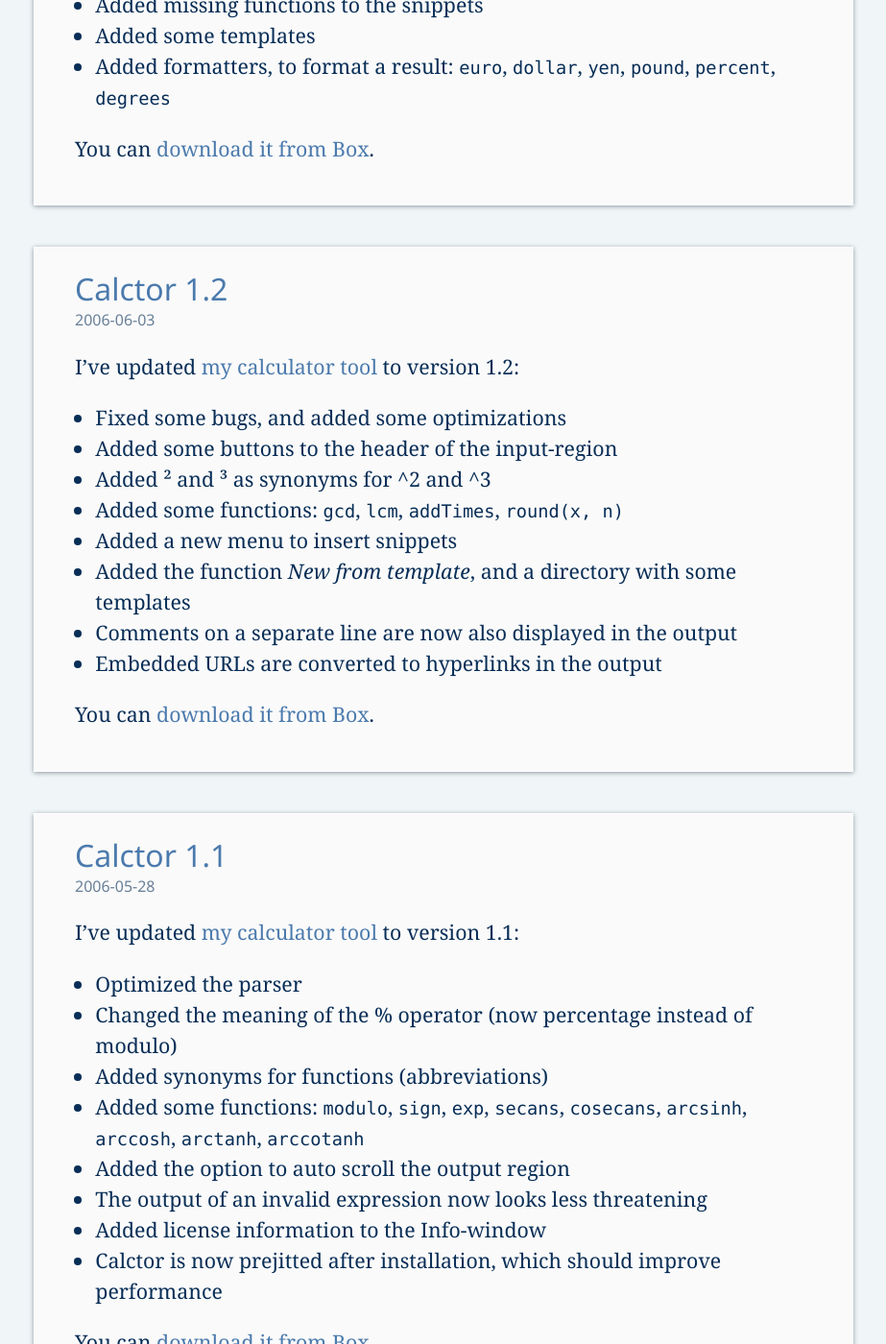
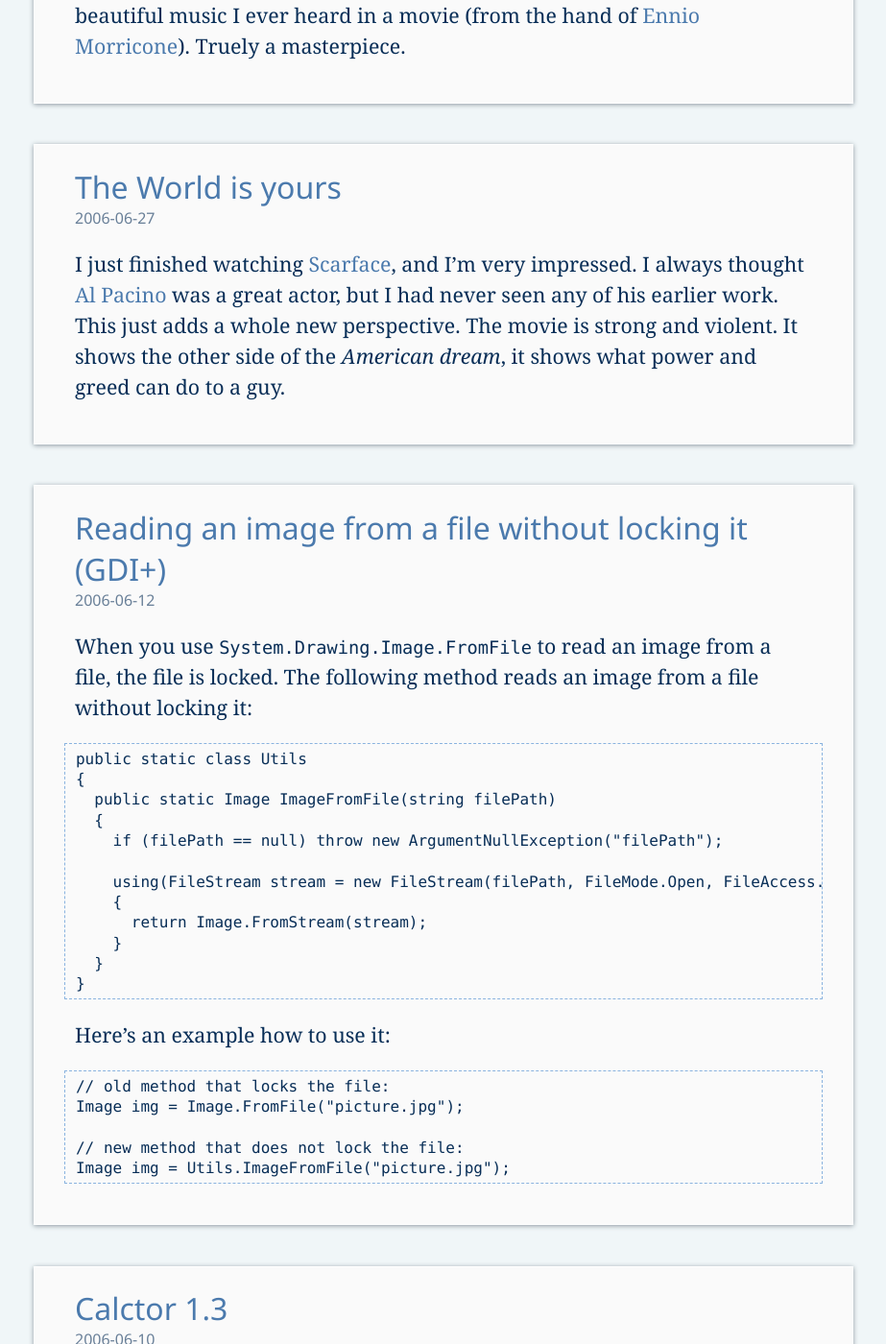
Before and after one commit to tommy-carlier/www.tcx.be, a Jekyll site: the page built from blog/index.html, in a window 1280 px wide and 1400 px high, scrolled down 487 px. Shown: the whole window at 96% size, without its empty margins (178-1101 px from the left). Built offline with Jekyll 4.4.1, drawn with Linux system fonts in a browser that asks for light colours; the list of posts is cut into pages by our own code; some of the changed text lies outside the part shown.

Commit message:
Added some posts

````diff
--- /dev/null
+++ b/_posts/2006-06-12-image-from-file.md
@@ -0,0 +1,31 @@
+---
+layout: post
+title: Reading an image from a file without locking it (GDI+)
+---
+
+When you use `System.Drawing.Image.FromFile` to read an image from a file, the file is locked. The following method reads an image from a file without locking it:
+
+```csharp
+public static class Utils
+{
+  public static Image ImageFromFile(string filePath)
+  {
+    if (filePath == null) throw new ArgumentNullException("filePath");
+
+    using(FileStream stream = new FileStream(filePath, FileMode.Open, FileAccess.Read))
+    {
+      return Image.FromStream(stream);
+    }
+  }
+}
+```
+
+Here’s an example how to use it:
+
+```csharp
+// old method that locks the file:
+Image img = Image.FromFile("picture.jpg");
+
+// new method that does not lock the file:
+Image img = Utils.ImageFromFile("picture.jpg");
+```
--- /dev/null
+++ b/_posts/2006-06-27-the-world-is-yours.md
@@ -0,0 +1,6 @@
+---
+layout: post
+title: The World is yours
+---
+
+I just finished watching [Scarface](http://www.imdb.com/title/tt0086250/), and I’m very impressed. I always thought [Al Pacino](http://www.imdb.com/name/nm0000199/) was a great actor, but I had never seen any of his earlier work. This just adds a whole new perspective. The movie is strong and violent. It shows the other side of the *American dream*, it shows what power and greed can do to a guy.
--- /dev/null
+++ b/_posts/2006-07-09-once-upon-a-time-in-america.md
@@ -0,0 +1,6 @@
+---
+layout: post
+title: Once upon a time in America
+---
+
+On [my previous post about the movie “Scarface”]({% post_url 2006-06-27-the-world-is-yours %}), I got a comment from [Peter Himschoot](http://blogs.u2u.be/peter/), who said I would also like [“Once upon a time in America”](http://www.imdb.com/title/tt0087843/). So last week I bought the DVD on eBay, and this morning I got up early to watch it. It’s a long movie (almost 4 hours), but it never feels long. It’s a story that needs a long time to tell properly. It features a great cast ([Robert De Niro](http://www.imdb.com/name/nm0000134/), [James Woods](http://www.imdb.com/name/nm0000249/), [William Forsythe](http://www.imdb.com/name/nm0001235/), …) and some of the most beautiful music I ever heard in a movie (from the hand of [Ennio Morricone](http://www.imdb.com/name/nm0001553/)). Truely a masterpiece.
--- a/how-to/index.html
+++ b/how-to/index.html
@@ -31,7 +31,7 @@
       <li><a href="{% post_url 2006-05-05-filter-numbers %}">Filtering numbers out of a string</a></li>
       <li><a href="{% post_url 2006-05-05-format-file-size %}">Formatting a file size</a></li>
       <li><a href="{% post_url 2006-05-20-data-from-embedded-resource %}">Reading data from an embedded resource</a></li>
-      <li>Reading an image from a file without locking it (GDI+)</li>
+      <li><a href="{% post_url 2006-06-12-image-from-file %}">Reading an image from a file without locking it (GDI+)</a></li>
       <li>FileCreationWatcher</li>
       <li><i>if-read-do-while-read</i>: part 1, part 2</li>
       <li>Removing diacritics from a string</li>
````
